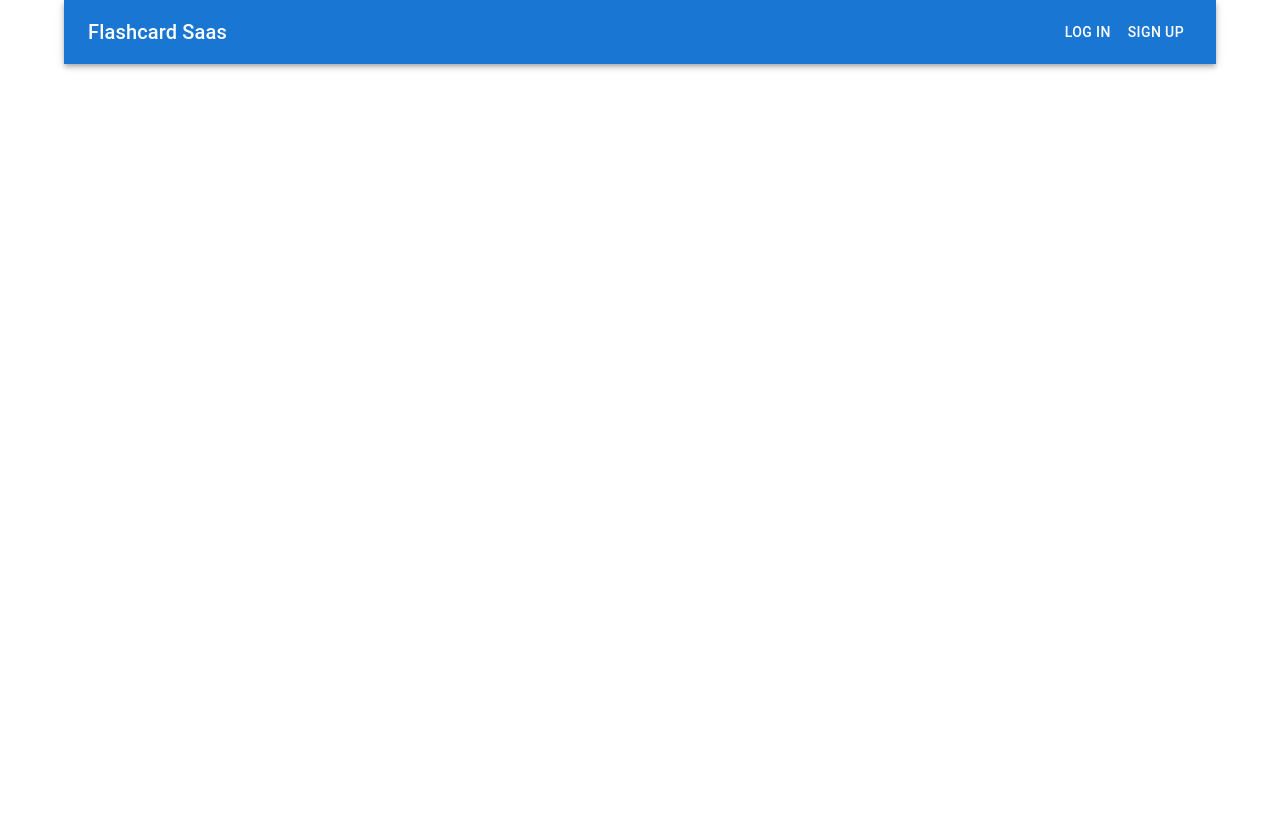
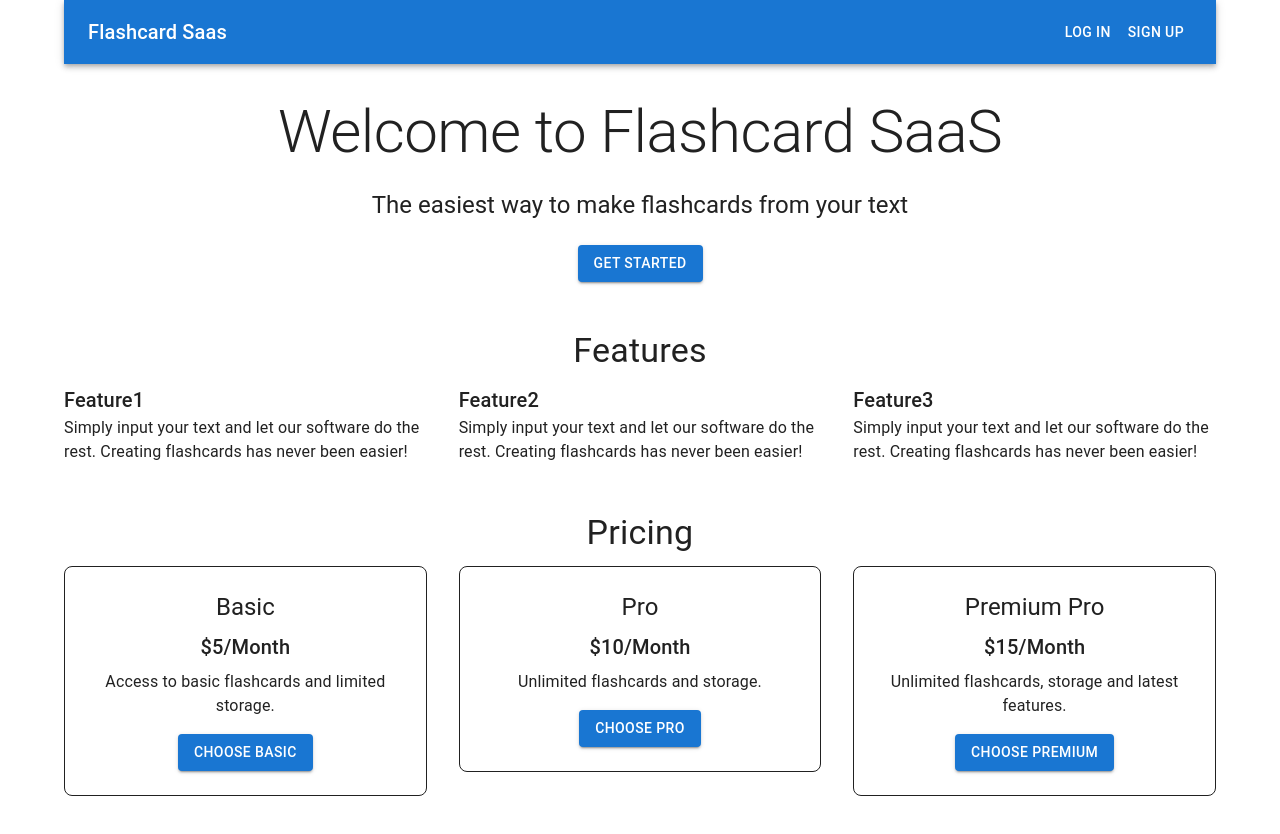
Before and after one commit to Ghady-Abboud/Flashcards-Saas, a Next.js app: page / in a window 1280 px wide. Shown: the top 834 px of the page. Before the commit the page ends 800 px from the top, so only its background shows below. Built offline with nearby package versions, Linux system fonts and the light colour scheme; no server answers.

Commit message:
finished ui, sign in/up pages

```diff
--- a/app/firebase.js
+++ b/app/firebase.js
@@ -1,5 +1,6 @@
 // Import the functions you need from the SDKs you need
 import { initializeApp } from "firebase/app";
+import {getFirebase} from 'firebase/firestore'
 
 const firebaseConfig = {
   apiKey: `${process.env.FIREBASE_API_KEY}`,
@@ -11,3 +12,6 @@ const firebaseConfig = {
 };
 
 const app = initializeApp(firebaseConfig);
+const db = getFirebase(app)
+
+export {db}
--- a/app/page.js
+++ b/app/page.js
@@ -8,6 +8,8 @@ import {
   Toolbar,
   Typography,
   Button,
+  Box,
+  Grid,
 } from "@mui/material";
 
 export default function Home() {
@@ -24,14 +26,105 @@ export default function Home() {
         <Toolbar>
           <Typography variant="h6" style={{flexGrow: 1 }}>Flashcard Saas</Typography>
           <SignedOut>
-            <Button color='inherit'>Log In</Button>
-            <Button color='inherit'>Sign Up</Button>
+            <Button color='inherit' href = "/sign-in">Log In</Button>
+            <Button color='inherit' href = "/sign-up">Sign Up</Button>
           </SignedOut>
           <SignedIn>
             <UserButton />
           </SignedIn>
         </Toolbar>
       </AppBar>
+      <Box
+      sx={{
+        textAlign: 'center',
+        my: 4,
+      }}>
+        <Typography variant = "h2" gutterBottom>Welcome to Flashcard SaaS</Typography>
+        <Typography variant = "h5" gutterBottom>
+          {''}
+          The easiest way to make flashcards from your text
+          </Typography>
+          <Button variant="contained" color="primary" sx={{mt:2}}>
+            Get Started
+          </Button>
+      </Box>
+      <Box
+      sx={{my:6}}>
+        <Typography variant="h4" component="h2" gutterBottom textAlign='center'>Features</Typography>
+        <Grid container spacing={4}>
+          <Grid item xs={12} md={4}>
+            <Typography variant = "h6">Feature1</Typography>
+            <Typography>Simply input your text and let our software do the rest. Creating flashcards has never been easier!</Typography>
+            </Grid>
+            <Grid item xs={12} md={4}>
+            <Typography variant = "h6">Feature2</Typography>
+            <Typography>Simply input your text and let our software do the rest. Creating flashcards has never been easier!</Typography>
+            </Grid>
+            <Grid item xs={12} md={4}>
+            <Typography variant = "h6">Feature3</Typography>
+            <Typography>Simply input your text and let our software do the rest. Creating flashcards has never been easier!</Typography>
+            </Grid>
+        </Grid>
+      </Box>
+      <Box sx={{my:6, textAlign: 'center'}}>
+        <Typography variant="h4" component="h2" gutterBottom>Pricing</Typography>
+        <Grid container spacing={4}>
+          <Grid item xs={4} md={4}>
+            <Box
+              sx={{
+                p:3,
+                border: '1px solid',
+                borderColor: 'grey',
+                borderRadius: 2,
+              }}>
+            <Typography variant = "h5" gutterBottom>Basic</Typography>
+            <Typography variant = "h6" gutterBottom>$5/Month</Typography>
+            <Typography>
+              {' '}
+              Access to basic flashcards and limited storage.</Typography>
+              <Button variant="contained" color="primary" sx={{mt:2}}>
+                Choose Basic
+                </Button>
+            </Box>
+            </Grid>
+            <Grid item xs={4} md={4}>
+            <Box
+              sx={{
+                p:3,
+                border: '1px solid',
+                borderColor: 'grey',
+                borderRadius: 2,
+              }}>
+            <Typography variant = "h5" gutterBottom>Pro</Typography>
+            <Typography variant = "h6" gutterBottom>$10/Month</Typography>
+            <Typography>
+              {' '}
+              Unlimited flashcards and storage.</Typography>
+              <Button variant="contained" color="primary" sx={{mt:2}}>
+                Choose Pro
+                </Button>
+            </Box>
+            </Grid>
+            <Grid item xs={4} md={4}>
+            <Box
+              sx={{
+                p:3,
+                border: '1px solid',
+                borderColor: 'grey',
+                borderRadius: 2,
+              }}>
+            <Typography variant = "h5" gutterBottom>Premium Pro</Typography>
+            <Typography variant = "h6" gutterBottom>$15/Month</Typography>
+            <Typography>
+              {' '}
+              Unlimited flashcards, storage and latest features.</Typography>
+              <Button variant="contained" color="primary" sx={{mt:2}}>
+                Choose Premium
+                </Button>
+            </Box>
+            </Grid>
+        </Grid>
+      </Box>
     </Container>
   </>
   );
```
Also changed, not shown: app/generate/page.js (added, +72 -0 lines), app/sign-in/[[...sign-in]]/page.js (added, +37 -0 lines), app/sign-up/[[...sign-up]]/page.js (added, +37 -0 lines).
